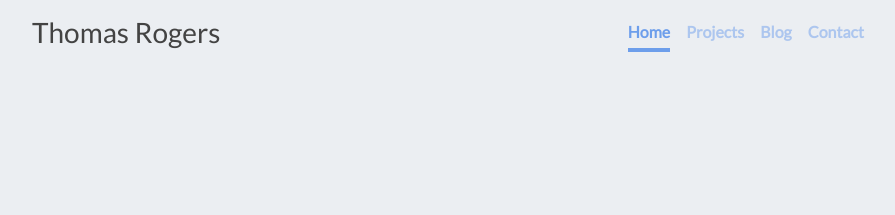
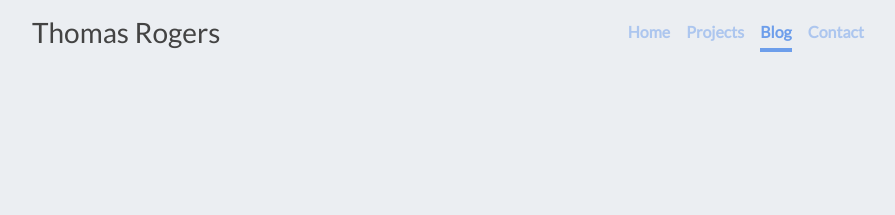
Before and after one commit to TWRogers/twrogers.github.io, a Jekyll site: the page built from blog.md, in a window 1280 px wide. Shown: the top 215 px of the page, without its empty margins (192-1087 px from the left). Built offline with Jekyll 4.4.1, drawn with Linux system fonts in a browser that asks for light colours.

Commit message:
fixed active page in navigation bar

```diff
--- a/_config.yml
+++ b/_config.yml
@@ -20,7 +20,7 @@ description: >- # this means to ignore newlines until "baseurl:"
   line in _config.yml. It will appear in your document head meta (for
   Google search results) and in your feed.xml site description.
 baseurl: "" # the subpath of your site, e.g. /blog
-url: "https://twrogers.github.io" # http://127.0.0.1:4001 # the base hostname & protocol for your site, e.g. http://example.com
+url: "http://127.0.0.1:4001" # "https://twrogers.github.io" # the base hostname & protocol for your site, e.g. http://example.com
 twitter_username: jekyllrb
 github_username:  jekyll
 
--- a/_layouts/default.html
+++ b/_layouts/default.html
@@ -58,9 +58,9 @@
     <div class="inner">
       <h3 class="masthead-brand">Thomas Rogers</h3>
       <nav class="nav nav-masthead justify-content-center">
-        <a class="nav-link active" href="{{ './index.html' | relative_url }}">Home</a>
-        <a class="nav-link" href="{{ './projects.html' | relative_url }}"">Projects</a>
-        <a class="nav-link" href="{{ './blog.html' | relative_url }}">Blog</a>
+        <a class="nav-link{% if page.title == "Home" %} active{% endif %}" href="{{ './index.html' | relative_url }}">Home</a>
+        <a class="nav-link{% if page.title == "Projects" %} active{% endif %}" href="{{ './projects.html' | relative_url }}"">Projects</a>
+        <a class="nav-link{% if page.title == "Blog" %} active{% endif %}" href="{{ './blog.html' | relative_url }}">Blog</a>
         <a class="nav-link" href="#">Contact</a>
       </nav>
     </div>
```
Also changed, not shown: other parts of _layouts/default.html (+1 -1 lines), blog.md (+1 -0 lines), index.md (+1 -0 lines), projects.md (+1 -0 lines).
